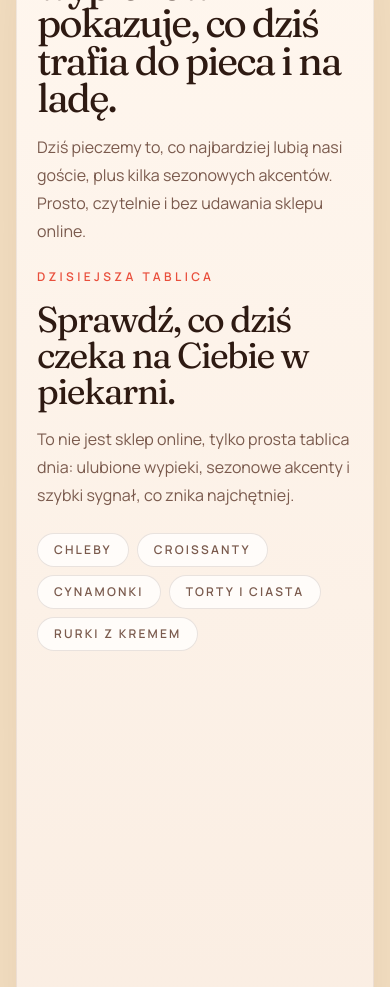
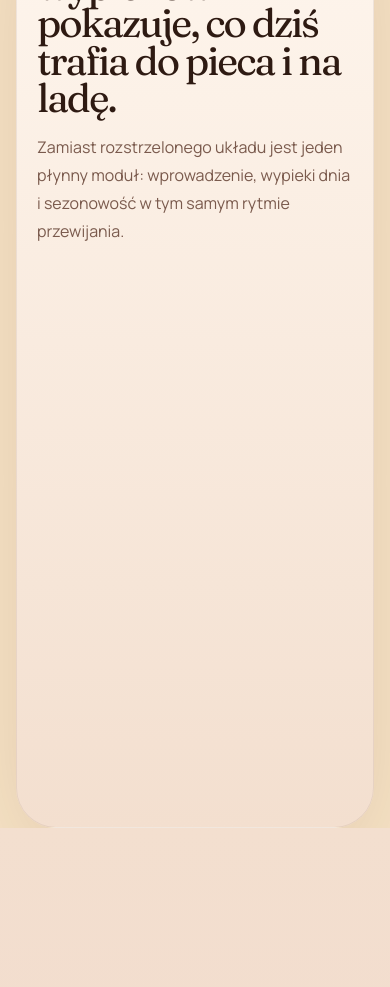
Before and after one commit to adminfavmotors/Piekarnia_Cukierni-_Pieczone_z_Sercem, a Next.js app: page / in a window 390 px wide. Shown: the part 4760-5747 px from the top of the page. Built offline with nearby package versions, Linux system fonts and the light colour scheme.

Commit message:
Turn daily board into horizontal carousel

```diff
--- a/src/components/home/home-page-client.tsx
+++ b/src/components/home/home-page-client.tsx
@@ -412,16 +412,34 @@ export function HomePageClient() {
           },
         );
 
-        gsap.to("[data-daily-rail]", {
-          yPercent: -10,
+        const dailyCarousel = root.querySelector<HTMLElement>(
+          "[data-daily-carousel]",
+        );
+        const dailyViewport = root.querySelector<HTMLElement>(
+          "[data-daily-viewport]",
+        );
+        const dailyTrack = root.querySelector<HTMLElement>("[data-daily-track]");
+
+        if (dailyCarousel && dailyViewport && dailyTrack) {
+          const getDistance = () =>
+            Math.max(0, dailyTrack.scrollWidth - dailyViewport.clientWidth);
+
+          if (getDistance() > 0) {
+            gsap.to(dailyTrack, {
+              x: () => -getDistance(),
               ease: "none",
               scrollTrigger: {
-            trigger: "[data-theme-section='daily']",
-            start: "top bottom",
-            end: "bottom top",
-            scrub: 0.9,
+                trigger: dailyCarousel,
+                start: "top top+=112",
+                end: () => `+=${getDistance() + window.innerHeight * 0.25}`,
+                scrub: 0.95,
+                pin: true,
+                anticipatePin: 1,
+                invalidateOnRefresh: true,
               },
             });
+          }
+        }
       });
     }, root);
 
@@ -794,19 +812,31 @@ export function HomePageClient() {
                 Codzienna tablica wypieków pokazuje, co dziś trafia do pieca i na ladę.
               </p>
               <p className="mt-4 max-w-2xl text-base leading-7 text-[var(--color-brown-soft)] sm:text-lg">
-                Dziś pieczemy to, co najbardziej lubią nasi goście, plus kilka sezonowych akcentów. Prosto, czytelnie i bez udawania sklepu online.
+                Zamiast rozstrzelonego układu jest jeden płynny moduł: wprowadzenie, wypieki dnia i sezonowość w tym samym rytmie przewijania.
               </p>
             </div>
 
-            <div className="grid gap-10 lg:grid-cols-[0.34fr_0.66fr]">
-              <div data-daily-rail className="space-y-6 lg:sticky lg:top-28 lg:self-start">
+            <div data-daily-carousel className="grid gap-6">
+              <div
+                data-daily-viewport
+                className="snap-x snap-mandatory overflow-x-auto pb-4 [scrollbar-width:none] [-ms-overflow-style:none] [&::-webkit-scrollbar]:hidden lg:overflow-hidden lg:pb-0"
+              >
+                <div
+                  data-daily-track
+                  data-stagger-group
+                  className="flex w-max gap-4 lg:gap-6"
+                >
+                  <div
+                    data-stagger-item
+                    className="w-[84vw] max-w-[24rem] shrink-0 snap-start rounded-[1.8rem] border border-[rgba(79,45,30,0.08)] bg-[rgba(255,248,241,0.9)] p-6 shadow-[0_20px_60px_rgba(79,45,30,0.08)] sm:w-[26rem] lg:w-[29rem]"
+                  >
                     <SectionHeading
                       eyebrow="Dzisiejsza tablica"
                       title="Sprawdź, co dziś czeka na Ciebie w piekarni."
                       description="To nie jest sklep online, tylko prosta tablica dnia: ulubione wypieki, sezonowe akcenty i szybki sygnał, co znika najchętniej."
                     />
 
-                <div className="flex flex-wrap gap-2">
+                    <div className="mt-6 flex flex-wrap gap-2">
                       {siteData.categories.map((category) => (
                         <span
                           key={category}
@@ -818,22 +848,26 @@ export function HomePageClient() {
                     </div>
                   </div>
 
-              <div data-stagger-group className="grid gap-4 lg:grid-cols-2 xl:grid-cols-3">
                   {siteData.dailyBakes.map((bake, index) => (
                     <div
                       key={bake.name}
                       data-stagger-item
-                    className={index === 0 ? "xl:col-span-2" : ""}
+                      className={`w-[84vw] shrink-0 snap-start sm:w-[26rem] lg:w-[30rem] ${
+                        index === 0 ? "lg:w-[38rem]" : ""
+                      }`}
                     >
                       <BakeCard bake={bake} featured={index === 0} />
                     </div>
                   ))}
 
-                <div className="rounded-[1.8rem] border border-[rgba(79,45,30,0.08)] bg-[rgba(255,248,241,0.8)] p-6 shadow-[0_20px_60px_rgba(79,45,30,0.08)] xl:col-span-3">
+                  <div
+                    data-stagger-item
+                    className="w-[84vw] max-w-[24rem] shrink-0 snap-start rounded-[1.8rem] border border-[rgba(79,45,30,0.08)] bg-[rgba(255,248,241,0.8)] p-6 shadow-[0_20px_60px_rgba(79,45,30,0.08)] sm:w-[28rem] lg:w-[32rem]"
+                  >
                     <p className="text-xs font-semibold uppercase tracking-[0.26em] text-[var(--color-accent)]">
                       Sezonowość
                     </p>
-                  <div className="mt-5 grid gap-3 md:grid-cols-2">
+                    <div className="mt-5 grid gap-3">
                       {siteData.seasonalMoments.map((item) => (
                         <div
                           key={item}
@@ -842,6 +876,7 @@ export function HomePageClient() {
                           {item}
                         </div>
                       ))}
+                    </div>
                   </div>
                 </div>
               </div>
```
Lines whose indentation alone changed are shown as unchanged.
